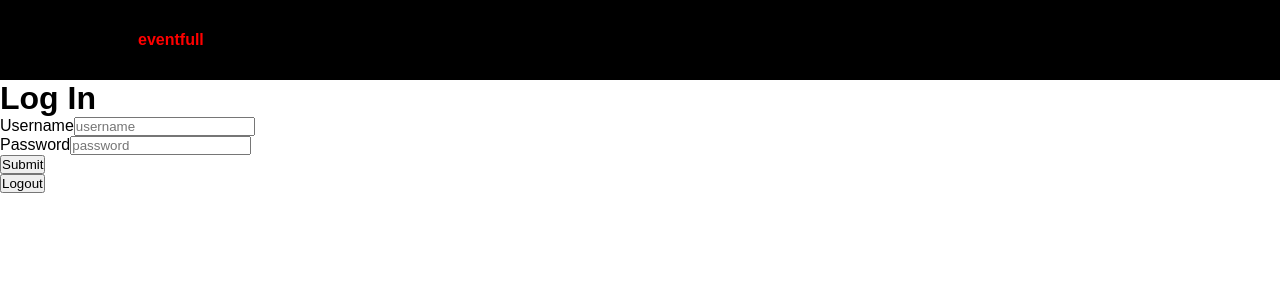
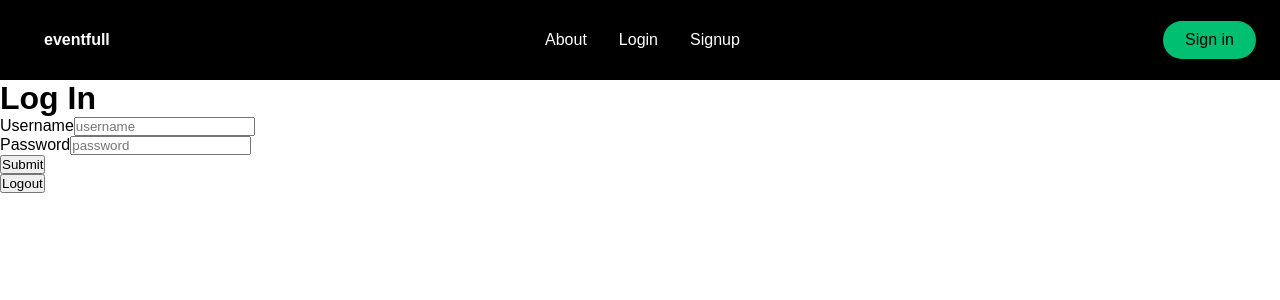
Before and after one commit to KellBell-bot/eventfull_frontend, a React (Create React App) app: page / in a window 1280 px wide. Shown: the top 300 px of the page. Built offline with nearby package versions, Linux system fonts and the light colour scheme.

Commit message:
Navbar css

```diff
--- a/package.json
+++ b/package.json
@@ -8,8 +8,11 @@
     "@testing-library/user-event": "^12.1.10",
     "react": "^17.0.1",
     "react-dom": "^17.0.1",
+    "react-icon": "^1.0.0",
+    "react-icons": "^4.2.0",
     "react-router-dom": "^5.2.0",
     "react-scripts": "4.0.3",
+    "react-scroll": "^1.8.2",
     "styled-components": "^5.2.3",
     "web-vitals": "^1.0.1"
   },
--- a/src/App.js
+++ b/src/App.js
@@ -3,7 +3,6 @@ import { BrowserRouter as Router, Route, Switch } from 'react-router-dom'
 import "./app.css"
 import { LoginForm } from './Components/LoginForm'
 import { Navbar } from './Components/Navbar/Navbar';
-import { Signup } from './Pages/Signup'
 import { UserDashboard } from './Pages/UserDashboard'
 
 function App() {
@@ -20,7 +19,6 @@ function App() {
      .then(response => response.json())
      .then(data =>{
        setUser({data})
-       console.log(data)
       })
    }
  }, [])
@@ -31,18 +29,21 @@ function App() {
   }
 
   return (
+
     <Router>
-      <div className="App">
         <Navbar/>
         <div className="content">
           <Switch>
-            <Route path="/">
+            <Route exact path="/">
               <LoginForm />
+              <button onClick={Logout}>Logout</button>
+            </Route>
+            <Route exact path="/dashboard">
+              <UserDashboard />
               <button onClick={Logout}>Logout</button>
             </Route>
           </Switch>
         </div>
-      </div>
     </Router>
   );
 }
--- a/src/Components/LoginForm.js
+++ b/src/Components/LoginForm.js
@@ -1,8 +1,10 @@
 import React, {useState} from 'react'
+import { useHistory } from 'react-router-dom'
 
 export const LoginForm = () => {
     const [username, setUsername] = useState("")
     const [password, setPassword] = useState("")
+    const history = useHistory()
 
     const handleUsernameChange = (evt) => {
         setUsername(evt.target.value)
@@ -28,7 +30,7 @@ export const LoginForm = () => {
         .then(resp => resp.json())
         .then(data => {
             localStorage.setItem("token", data.jwt)
-            console.log(data)
+            history.push('/dashboard')
         })
         setUsername("")
         setPassword("")
--- a/src/Components/Navbar/NavBarElements.js
+++ b/src/Components/Navbar/NavBarElements.js
@@ -1,11 +1,11 @@
 import styled from 'styled-components'
 import{ Link as LinkRouter } from 'react-router-dom'
-// import { Link as LinkScroll } from 'react-scroll'
+import { Link as LinkScroll } from 'react-scroll'
 
 export const Nav = styled.nav`
     background: #000;
     height: 80px;
-    // margin-top: -80px;
+    /* margin-top: -80px; */
     display: flex;
     justify-content: center;
     align-items: center;
@@ -17,7 +17,7 @@ export const Nav = styled.nav`
     @media screen and (max-width: 960px) {
         transition: 0.8s all ease;
     }
-`
+`;
 
 export const NavbarContainer = styled.div`
     display: flex;
@@ -26,16 +26,91 @@ export const NavbarContainer = styled.div`
     z-index: 1;
     width: 100%;
     padding: 0 24px;
-    max-width: 1100px;
-`
+    max-width: 1300px;
+`;
 export const NavLogo = styled(LinkRouter)`
-    color: red;
+    color: #fff;
     justify-self: flex-start;
     cursor: pointer;
     font-size: 1rem;
     display: flex;
     align-items: center;
-    margin-left: 24px;
+    margin-left: 20px;
     font-weight: bold;
     text-decoration: none;
+`;
+
+export const MobileIcon = styled.div`
+    display: none;
+
+
+    @media screen and (max-width: 768px){
+        display: block;
+        position: absolute;
+        right: 0;
+        // margin-top: 20px;
+        // margin-right: 20px;
+        transform: translate(-100%, 60%)
+        font-size: 1.8rem;
+        cursor: pointer;
+        color: #fff;
+    }
+`;
+export const NavMenu = styled.ul`
+    display: flex;
+    align-items: center;
+    list-style: none;
+    text-align: center;
+    margin-right: -12px;
+
+    @media screen and (max-width: 760px){
+        display: none;
+    }
+`;
+
+export const NavItem = styled.li`
+
+`;
+
+export const NavLinks = styled(LinkScroll)`
+    color: #fff;
+    display: flex;
+    font-weight: normal;
+    align-items: ;
+    text-decoration: none;
+    padding: 0 1rem;
+    height: 100%
+    cursor: pointer;
+
+    &.active {
+        border-bottom: 3px solid #01bf71;
+    }
 `
+export const NavBtn = styled.nav`
+    display: flex;
+    align-items: center;
+
+    @media screen and (max-width: 768px){
+        display: none;
+    }
+`
+
+export const NavBtnLink = styled(LinkRouter)`
+    border-radius: 50px;
+    background: #01bf71;
+    white-space: nowrap;
+    padding: 10px 22px;
+    color: #010606;
+    font-size: 16px;
+    outline: none;
+    border: none;
+    cursor: pointer;
+    transition: all 0.2s ease-in-out;
+    text-decoration: none;
+
+    &:hover {
+        transition: all 0.2s ease-in-out
+        background: #fff;
+        color: #010606;
+    }
+`
--- a/src/Components/Navbar/Navbar.js
+++ b/src/Components/Navbar/Navbar.js
@@ -1,10 +1,29 @@
-import {Nav, NavbarContainer, NavLogo} from './NavbarElements'
+import React from 'react'
+import {Nav, NavbarContainer, NavLogo, MobileIcon, NavMenu, NavItem, NavLinks, NavBtn, NavBtnLink} from './NavbarElements'
+import { FaBars } from 'react-icons/fa'
 export const Navbar = () => {
     return (
         <>
         <Nav>
             <NavbarContainer>
                 <NavLogo to='/'>eventfull</NavLogo>
+                <MobileIcon>
+                    <FaBars />
+                </MobileIcon>
+                <NavMenu>
+                    <NavItem>
+                        <NavLinks to='about'>About</NavLinks>
+                    </NavItem>
+                    <NavItem>
+                        <NavLinks to='about'>Login</NavLinks>
+                    </NavItem>
+                    <NavItem>
+                        <NavLinks to='about'>Signup</NavLinks>
+                    </NavItem>
+                </NavMenu>
+                <NavBtn>
+                    <NavBtnLink to='/signin'>Sign in</NavBtnLink>
+                </NavBtn>
             </NavbarContainer>
         </Nav>
         </>
--- a/src/Pages/UserDashboard.js
+++ b/src/Pages/UserDashboard.js
@@ -0,0 +1,9 @@
+import React from 'react'
+
+export const UserDashboard = () => {
+    return (
+        <div>
+            <h1>Your Dashboard</h1>
+        </div>
+    )
+}
```
Also changed, not shown: 1 other file (tests, documents, lock files or other folders).
